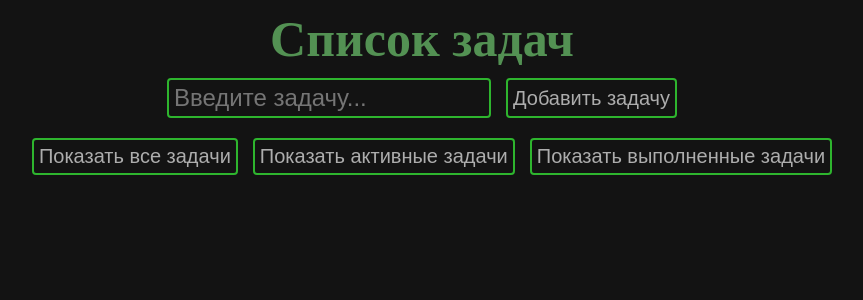
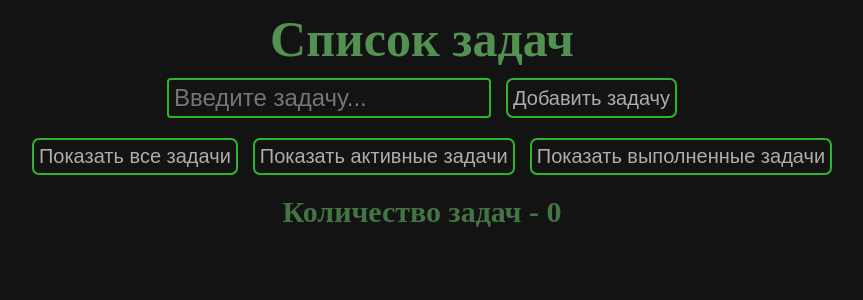
Before and after one commit to Vladosssss92/TodoList, a React (Create React App) app: page / in a window 1280 px wide. Shown: the top 300 px of the page, without its empty margins (218-1081 px from the left). Built offline with nearby package versions, Linux system fonts and the light colour scheme.

Commit message:
отключение кнопок, количество тасок

```diff
--- a/src/App.tsx
+++ b/src/App.tsx
@@ -1,8 +1,9 @@
-import { useState } from 'react';
+import { useEffect, useState } from 'react';
 import { GlobalStyle, TitleS } from './style/style'
 import { TasksFilter } from './components/TasksFilter';
 import { InputNewTask } from './components/InputNewTask';
 import { TasksList } from './components/TasksList';
+import { NumberOfTasks } from './components/NumberOfTasks';
 
 export interface ITask {
   id: string;
@@ -17,13 +18,18 @@ function App() {
   const [taskArray, setTaskArray] = useState<ITask[]>([]);
   const [filterTasks, setFilterTasks] = useState<'done' | 'all' | 'active'>('all');
 
+
+  localStorage.setItem('tasks', JSON.stringify(taskArray))
+  const taskArrayFromLocalStorage = JSON.parse(localStorage.getItem('tasks'))
+  console.log(taskArrayFromLocalStorage);
   return (
     <>
       <GlobalStyle />
       <TitleS>Список задач</TitleS>
       <InputNewTask setTaskArray={setTaskArray} />
-      <TasksFilter setFilterTasks={setFilterTasks}/>
-      <TasksList setTaskArray={setTaskArray} taskArray={taskArray} filterTasks={filterTasks}/>
+      <TasksFilter setFilterTasks={setFilterTasks} />
+      <NumberOfTasks taskArray={taskArray}></NumberOfTasks>
+      <TasksList setTaskArray={setTaskArray} taskArray={taskArrayFromLocalStorage} filterTasks={filterTasks} />
     </>
   );
 }
--- a/src/components/InputNewTask.tsx
+++ b/src/components/InputNewTask.tsx
@@ -9,7 +9,6 @@ interface IProps {
 
 export const InputNewTask: FC<IProps> = ({ setTaskArray }) => {
   const [inputTaskValue, setInputTask] = useState('');
-
   const inputAddTask = (e: React.ChangeEvent<HTMLInputElement>) => {
     setInputTask(e.target.value)
   }
--- /dev/null
+++ b/src/components/NumberOfTasks.tsx
@@ -0,0 +1,15 @@
+import React, { FC } from "react"
+import { ITask } from "../App"
+import { TitleTasks } from "../style/style";
+
+interface IProps {
+  taskArray: ITask[];
+}
+
+export const NumberOfTasks: FC<IProps> = ({ taskArray}) => {
+  return (
+    <TitleTasks>
+      Количество задач - {taskArray.length}
+    </TitleTasks>
+  )
+}
--- a/src/components/TasksFilter.tsx
+++ b/src/components/TasksFilter.tsx
@@ -1,18 +1,29 @@
-import React, { Dispatch, FC, SetStateAction } from "react";
+import { Dispatch, FC, SetStateAction, useState } from "react";
 import { WrapFilterTask } from "../style/style";
 
 interface IProps {
   setFilterTasks: Dispatch<SetStateAction<'done' | 'all' | 'active'>>;
 }
+interface IDisableButton {
+  all: false,
+  done: false,
+  active: false,
+}
 
 export const TasksFilter: FC<IProps> = ({ setFilterTasks }) => {
+  const [disableButton, setDisableButton] = useState({
+    all: false,
+    done: false,
+    active: false,
+  })
+
   return (
     <>
       <WrapFilterTask>
-        <button onClick={() => setFilterTasks('all')}>Показать все задачи</button>
-        <button onClick={() => setFilterTasks('active')}>Показать активные задачи</button>
-        <button onClick={() => setFilterTasks('done')}>Показать выполненные задачи</button>
-      </WrapFilterTask>
+        <button onClick={() => { setFilterTasks('all'); setDisableButton({ all: true, done: false, active: false, }) }} disabled={disableButton.all}>Показать все задачи</button>
+        <button onClick={() => { setFilterTasks('active'); setDisableButton({ all: false, done: false, active: true, }) }} disabled={disableButton.active} >Показать активные задачи</button>
+        <button onClick={() => { setFilterTasks('done'); setDisableButton({ all: false, done: true, active: false, }) }} disabled={disableButton.done}>Показать выполненные задачи</button>
+      </WrapFilterTask >
     </>
   )
 }
--- a/src/components/TasksList.tsx
+++ b/src/components/TasksList.tsx
@@ -21,8 +21,6 @@ export const TasksList: FC<IProps> = ({ setTaskArray, taskArray, filterTasks })
     setInputTaskValue(currentTask.task);
     setTaskArray(prev => {
       return prev.map((element) => {
-        console.log(element);
-        console.log(currentTask.task);
         if (element.id === id) {
           return {
             ...element, editTask: true
@@ -34,7 +32,6 @@ export const TasksList: FC<IProps> = ({ setTaskArray, taskArray, filterTasks })
 
   const inputEditTask = (e: React.ChangeEvent<HTMLInputElement>) => {
     setInputTaskValue(e.target.value);
-
   }
 
   const taskStatus = (e: React.ChangeEvent<HTMLInputElement>) => {
@@ -47,7 +44,7 @@ export const TasksList: FC<IProps> = ({ setTaskArray, taskArray, filterTasks })
       return prev.map((element) => {
         if (element.id === id) {
           return {
-            ...element, editTask: false
+            ...element, editTask: false, task: inputTaskValue
           }
         } return element
       })
@@ -113,5 +110,4 @@ export const TasksList: FC<IProps> = ({ setTaskArray, taskArray, filterTasks })
       </WrapTask>
     </>
   )
-
 }
--- a/src/style/style.ts
+++ b/src/style/style.ts
@@ -18,10 +18,22 @@ export const GlobalStyle = createGlobalStyle`
   button {
     padding: 5px;
     cursor: pointer;
-    border-radius: 4px;
+    border-radius: 7px;
     border: 2px solid #2eb52e;
     font-size: 20px;
     color: #adadad;
+    &:disabled {
+      cursor: not-allowed;
+      color: gray;
+      border: 2px solid #808080;
+      &:hover {
+        box-shadow: none;
+        border: 2px solid #808080;
+      }
+      &:active {
+        color: gray;
+      }
+    }
     &:hover {
     border: 2px solid #718b39df;
     box-shadow: 0 0 10px #88b3b8;
@@ -80,6 +92,13 @@ export const TitleS = styled.h1`
   padding: 10px;
 `
 
+export const TitleTasks = styled.h1`
+  color: #437443;
+  font-size: 30px;
+  text-align: center;
+  padding: 10px;
+`
+
 export const WrapInputTask = styled.div`
   display: flex;
   gap: 15px;
```
